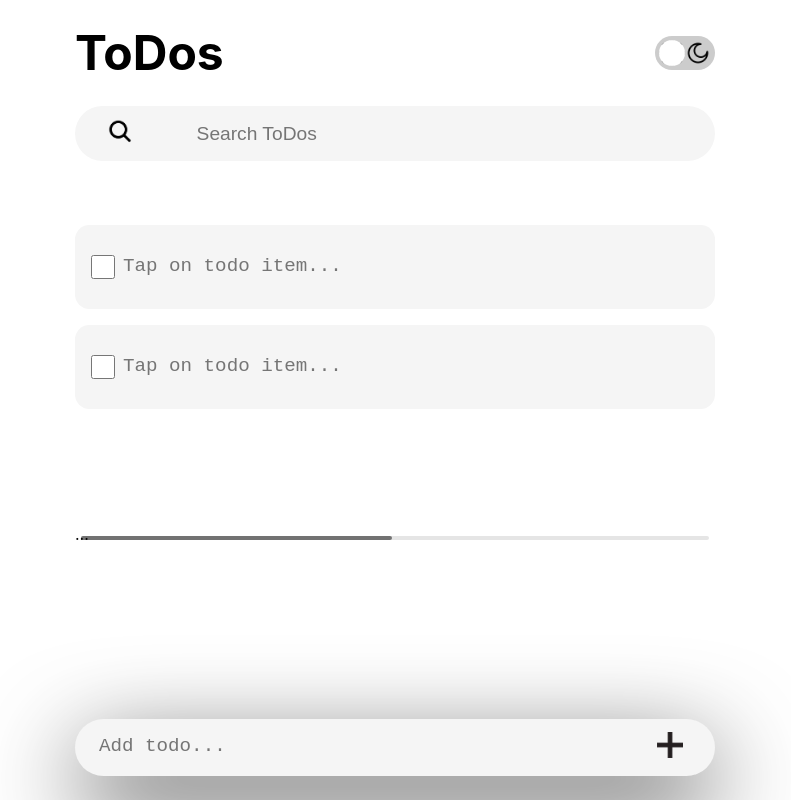
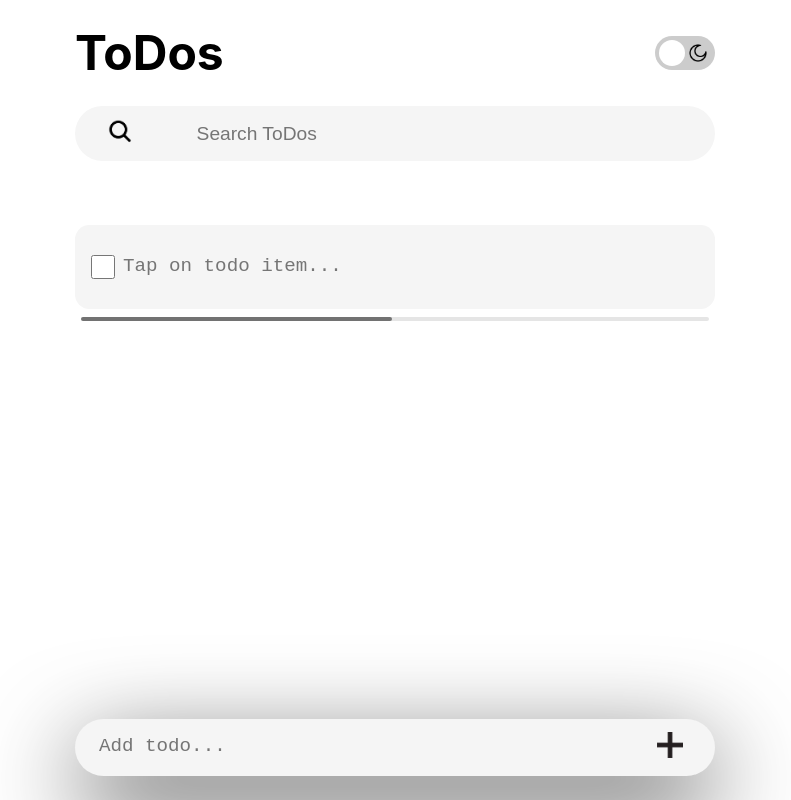
Before and after one commit to ojayii/todosxx, a React (Create React App) app in the folder my-app/: page / in a window 1280 px wide. Shown: the whole page, without its empty margins (245-1036 px from the left). Built offline with nearby package versions, Linux system fonts and the light colour scheme.

Commit message:
Minor updates

```diff
--- a/my-app/src/App.js
+++ b/my-app/src/App.js
@@ -5,7 +5,6 @@ import Completed from './Completed';
 import React, { useState, useEffect, useRef } from 'react';
 import { Swiper, SwiperSlide } from 'swiper/react';
 import { Scrollbar } from 'swiper/modules';
-
 import 'swiper/css';
 import 'swiper/css/scrollbar';
 
@@ -15,6 +14,7 @@ function App() {
   const [isFocused, setIsFocused] = useState(false);
   const [bgToggle, setBgToggle] = useState("");
   const [todos, setTodos] = useState([]);
+  const [completedTodos, setCompletedTodos] = useState([]);
   const [newTodoText, setNewTodoText] = useState('');
   const [searchValue, setSearchValue] = useState('');
   const [filteredTodos, setFilteredTodos] = useState([]);
@@ -46,6 +46,8 @@ function App() {
   useEffect(() => {
     const storedTodos = JSON.parse(localStorage.getItem('todos')) || [];
     setTodos(storedTodos);
+    const storedCompletedTodos = JSON.parse(localStorage.getItem('completedTodos')) || [];
+    setCompletedTodos(storedCompletedTodos);
     setFilteredTodos(storedTodos);
   }, []);
 
@@ -53,6 +55,7 @@ function App() {
 
   useEffect(() => {
     localStorage.setItem('todos', JSON.stringify(todos));
+    localStorage.setItem('completedTodos', JSON.stringify(completedTodos));
     applySearchFilter();
   }, [todos, searchValue]);
 
@@ -106,13 +109,25 @@ function App() {
     const updatedTodos = todos.map((todo) =>
       todo.id === id ? { ...todo, isChecked: !todo.isChecked } : todo
     );
+    const updatedCompletedTodos = todos.filter((todo) => todo.id !== id || !todo.isChecked);
     setTodos(updatedTodos);
+    setCompletedTodos([...completedTodos, ...updatedCompletedTodos]);
+    // setCompletedTodos(todos.filter(todo => !updatedTodos.includes(todo)))
+    console.log(completedTodos)
+
   };
+
 
   const handleRemoveTodo = (id) => {
     const updatedTodos = todos.filter((todo) => todo.id !== id);
     setTodos(updatedTodos);
+    const completedTasks = todos.filter((todo) => todo.id == id);
+    setCompletedTodos(completedTasks);
+
+    // console.log(completedTodos)
   };
+  // console.log(completedTodos)
+
 
   useEffect(() => {
     const timeoutIds = [];
@@ -185,15 +200,7 @@ function App() {
         >
           <SwiperSlide>
             <div className={styles.pending}>
-            <Todo
-
-                onTextChange={handleTodoTextChange}
-                onCheckboxChange={handleCheckboxChange}
-                onRemoveTodo={handleRemoveTodo}
-                bgToggle={bgToggle}
-              />
               <Todo
-
                 onTextChange={handleTodoTextChange}
                 onCheckboxChange={handleCheckboxChange}
                 onRemoveTodo={handleRemoveTodo}
@@ -218,7 +225,6 @@ function App() {
               <Completed />
             </div>
           </SwiperSlide>
-          ...
         </Swiper>
 
       </main>
--- a/my-app/src/App.module.css
+++ b/my-app/src/App.module.css
@@ -80,18 +80,18 @@
 
 .lightImg, .darkImg {
     position: absolute;
-    width: 26px;
+    width: 22px;
     height: auto;
-    bottom: 4px;
+    bottom: 6px;
     z-index: 3;
 }
 
 .lightImg {
-    left: 4px;
+    left: 6px;
 }
 
 .darkImg {
-    right: 4px;
+    right: 6px;
 }
 
 header > form {
@@ -173,6 +173,7 @@ header > form button img, .App footer button img {
     border-radius: 2rem;
     background-color: #f5f5f5;
     box-shadow: 1px 1.9rem 6rem rgb(71, 71, 71);
+    z-index: 300;
 }
 
 @media (min-width: 64rem) {
--- a/my-app/src/Completed.js
+++ b/my-app/src/Completed.js
@@ -8,8 +8,6 @@ const Completed = () => {
     return (
         <>
             <Todo/>
-            <Todo/>
-            <Todo/>
         </>
     )
 }
```
